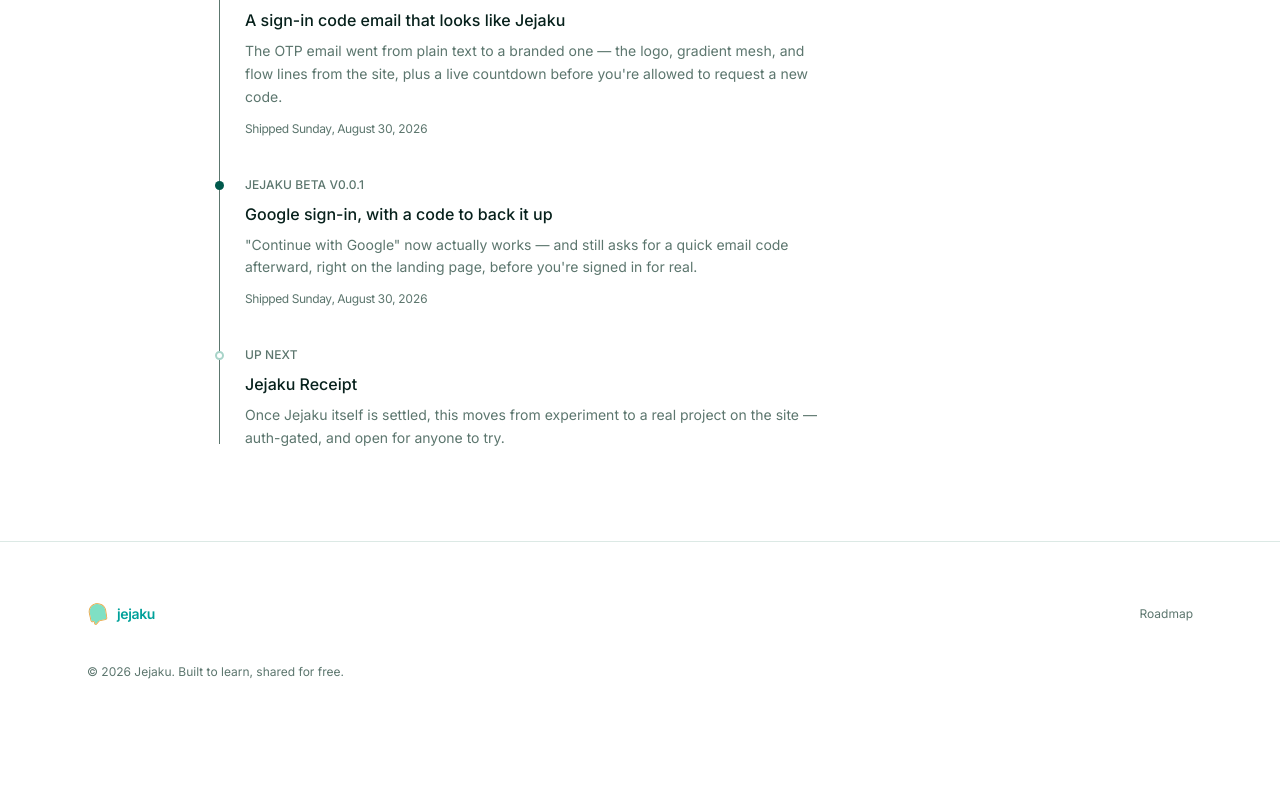
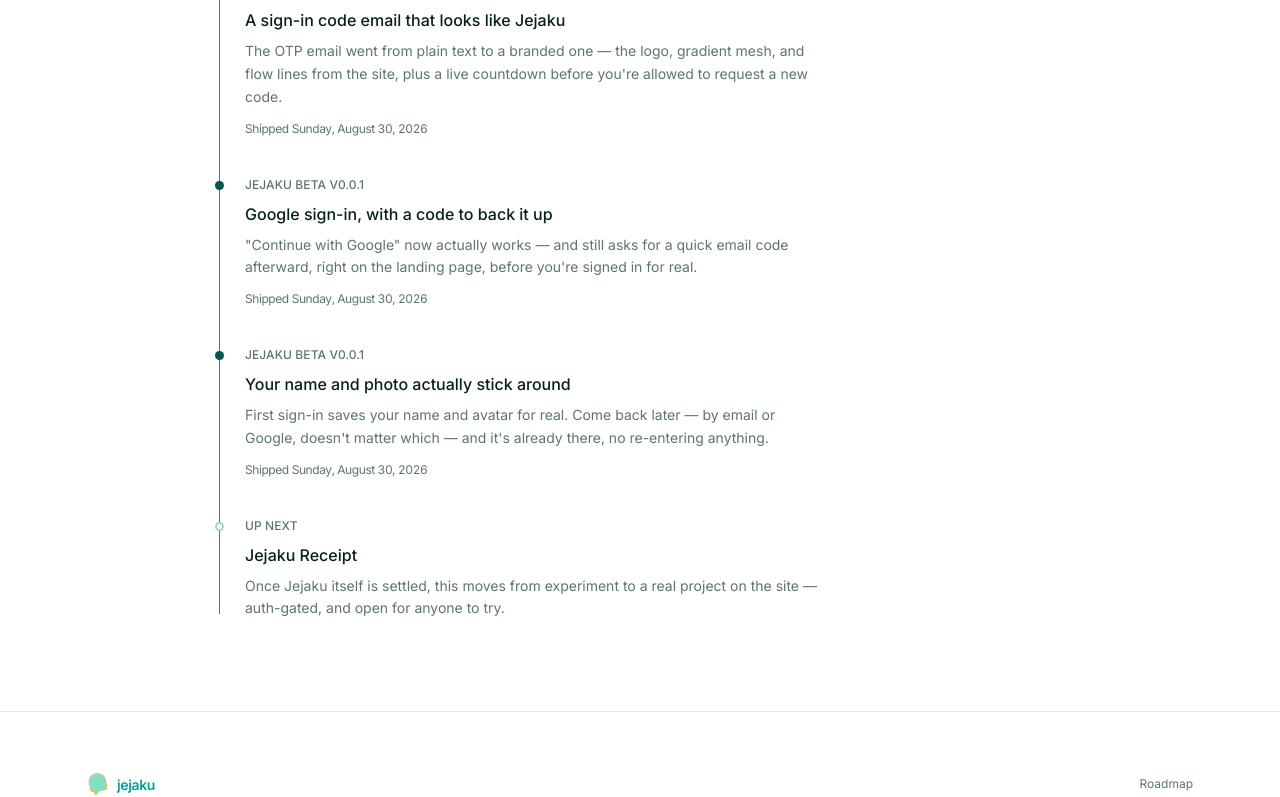
Before and after one commit to KauTryKauCuba/jejaku-project, a Next.js app in the folder jejaku/: page /roadmap in a window 1280 px wide. Shown: the part 2000-2797 px from the top of the page. Before the commit the page ends 2742 px from the top, so only its background shows below. Built offline with nearby package versions, Linux system fonts and the light colour scheme; no server answers.

Commit message:
feat: add authorization prompt for Google sign-in and update roadmap with new feature details

```diff
--- a/jejaku/app/lib/auth.ts
+++ b/jejaku/app/lib/auth.ts
@@ -8,6 +8,7 @@
     Google({
       clientId: process.env.GOOGLE_CLIENT_ID,
       clientSecret: process.env.GOOGLE_CLIENT_SECRET,
+      authorization: { params: { prompt: "select_account" } },
     }),
   ],
   trustHost: true,
--- a/jejaku/app/roadmap/page.tsx
+++ b/jejaku/app/roadmap/page.tsx
@@ -87,6 +87,13 @@
     date: "Sunday, August 30, 2026",
   },
   {
+    status: "Jejaku Beta v0.0.1",
+    title: "Your name and photo actually stick around",
+    body: "First sign-in saves your name and avatar for real. Come back later — by email or Google, doesn't matter which — and it's already there, no re-entering anything.",
+    dateLabel: "Shipped",
+    date: "Sunday, August 30, 2026",
+  },
+  {
     status: "Up next",
     title: "Jejaku Receipt",
     body: "Once Jejaku itself is settled, this moves from experiment to a real project on the site — auth-gated, and open for anyone to try.",
```
